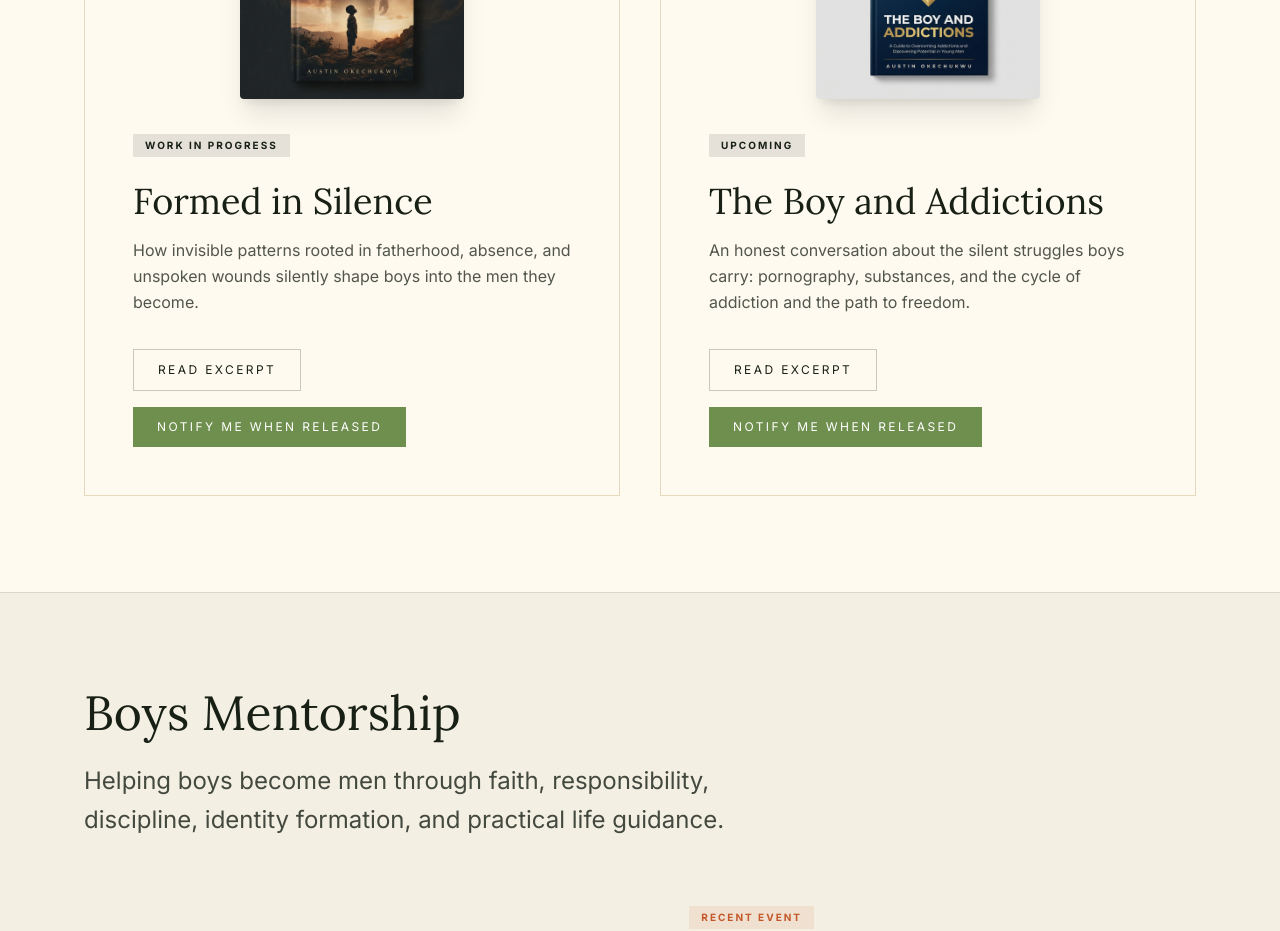
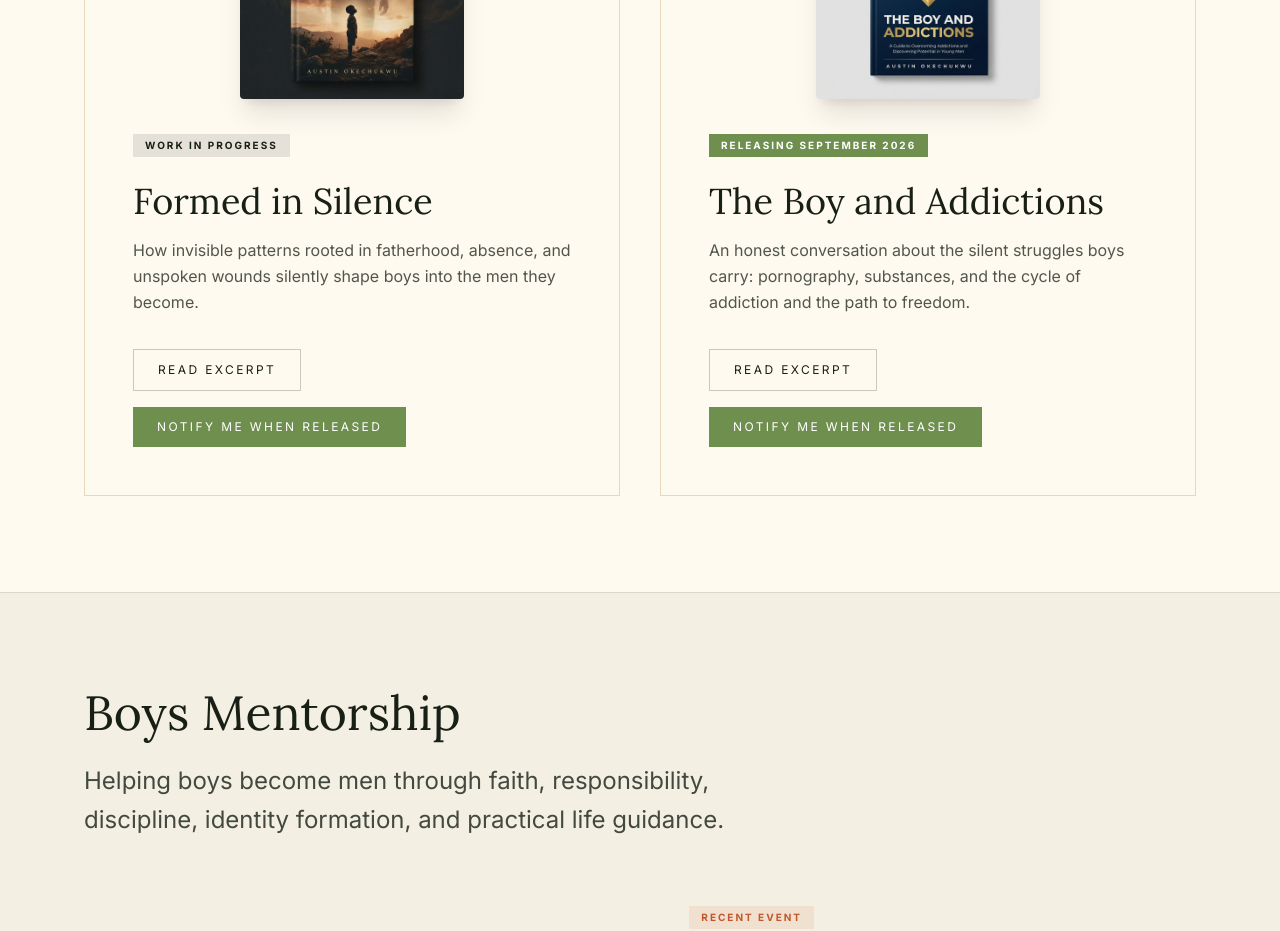
Before and after one commit to conditassociatesltd-gif/purposeful-builder, a Next.js app in the folder purposeful-builder/: page /building in a window 1280 px wide. Shown: the part 1240-2171 px from the top of the page. Built offline with nearby package versions, Linux system fonts and the light colour scheme.

Commit message:
Update book section with September 2026 release target for The Boy and Addictions

```diff
--- a/purposeful-builder/components/BooksSection.tsx
+++ b/purposeful-builder/components/BooksSection.tsx
@@ -102,8 +102,8 @@ export default function BooksSection() {
                   className="w-48 md:w-56 rounded shadow-xl group-hover:scale-105 transition-transform duration-300"
                 />
               </div>
-              <div className="inline-block px-3 py-1 text-[10px] tracking-[0.2em] uppercase font-bold mb-6 bg-black/10 dark:bg-white/10">
-                Upcoming
+              <div className="inline-block px-3 py-1 text-[10px] tracking-[0.2em] uppercase font-bold mb-6 text-white" style={{ background: "var(--rust)" }}>
+                Releasing September 2026
               </div>
               <h3 className="font-serif text-3xl md:text-4xl mb-4 group-hover:text-[#c4572a] transition-colors">The Boy and Addictions</h3>
               <p className="opacity-75 leading-relaxed mb-8 h-20">
```
